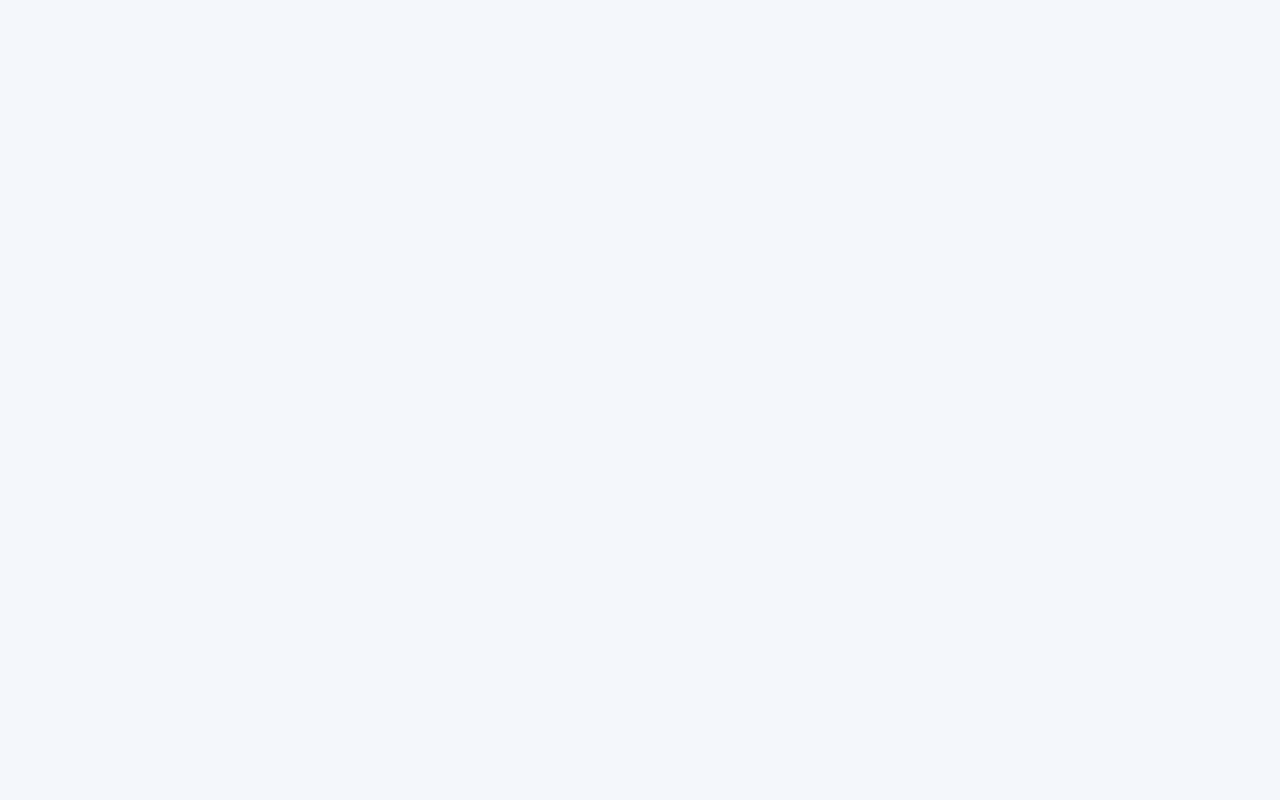
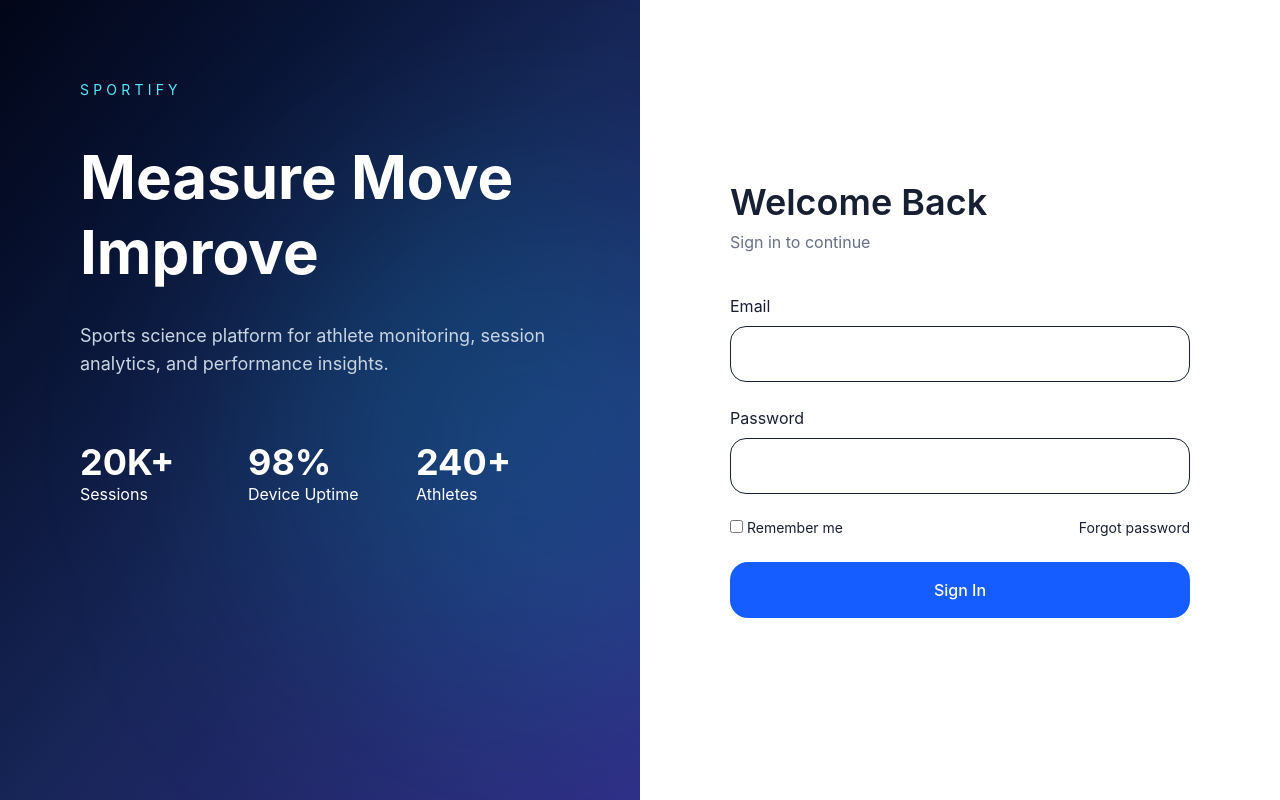
Before and after one commit to kongdf123/Kiwi.Sportify, a Vue app: page /login in a window 1280 px wide. Before the commit this address had no page. Built offline with nearby package versions, Linux system fonts and the light colour scheme.

Commit message:
feat: Create login page

```diff
--- a/src/router/index.ts
+++ b/src/router/index.ts
@@ -4,14 +4,14 @@ import { createRouter, createWebHistory } from "vue-router";
 const router = createRouter({
 	history: createWebHistory(import.meta.env.BASE_URL),
 	routes: [
-		// {
-		//   path: "/",
-		//   redirect: "/login",
-		// },
-		// {
-		//   path: "/login",
-		//   component: () => import("../views/login/LoginView.vue"),
-		// },
+		{
+		  path: "/",
+		  redirect: "/login",
+		},
+		{
+		  path: "/login",
+		  component: () => import("@/views/auth/LoginView.vue"),
+		},
 		// {
 		// 	path: "",
 		// 	redirect: "/dashboard",
--- /dev/null
+++ b/src/stores/auth.store.ts
@@ -0,0 +1,20 @@
+import { defineStore } from "pinia";
+
+export const useAuthStore = defineStore(
+	"auth",
+
+	{
+		state: () => ({
+			token: null as string | null,
+		}),
+
+		getters: {
+			isLoggedIn: (state) => state.token !== null,
+		},
+		actions: {
+			login() {
+				this.token = "mock";
+			},
+		},
+	},
+);
--- /dev/null
+++ b/src/views/auth/LoginView.vue
@@ -0,0 +1,12 @@
+<script setup lang="ts">
+import LoginHero from "./components/LoginHero.vue";
+import LoginForm from "./components/LoginForm.vue";
+</script>
+
+<template>
+	<div class="min-h-screen grid grid-cols-2">
+		<LoginHero />
+
+		<LoginForm />
+	</div>
+</template>
--- /dev/null
+++ b/src/views/auth/components/LoginForm.vue
@@ -0,0 +1,59 @@
+<script setup lang="ts">
+import { reactive } from "vue";
+import { useRouter } from "vue-router";
+import BaseButton from "@/shared/ui/BaseButton.vue";
+
+const router = useRouter();
+
+const form = reactive({
+	email: "",
+	password: "",
+});
+
+function login() {
+	router.push("/dashboard");
+}
+</script>
+
+<template>
+	<section class="flex items-center justify-center bg-[var(--surface)]">
+		<div class="w-[460px]">
+			<div class="text-4xl font-semibold">Welcome Back</div>
+
+			<div class="mt-2 text-[var(--text-soft)]">Sign in to continue</div>
+
+			<form class="mt-10 space-y-6" @submit.prevent="login">
+				<div>
+					<label> Email </label>
+
+					<input
+						v-model="form.email"
+						class="mt-2 w-full h-14 rounded-2xl border px-5"
+					/>
+				</div>
+
+				<div>
+					<label> Password </label>
+
+					<input
+						type="password"
+						v-model="form.password"
+						class="mt-2 w-full h-14 rounded-2xl border px-5"
+					/>
+				</div>
+
+				<div class="flex justify-between text-sm">
+					<label>
+						<input type="checkbox" />
+
+						Remember me
+					</label>
+
+					<button>Forgot password</button>
+				</div>
+
+				<BaseButton class="w-full h-14"> Sign In </BaseButton>
+			</form>
+		</div>
+	</section>
+</template>
--- /dev/null
+++ b/src/views/auth/components/LoginHero.vue
@@ -0,0 +1,41 @@
+<template>
+	<section
+		class="relative overflow-hidden bg-gradient-to-br from-slate-950 via-blue-950 to-indigo-900 text-white p-20"
+	>
+		<div class="relative z-10 max-w-xl">
+			<div class="text-sm uppercase tracking-[0.3em] text-cyan-300">
+				SPORTIFY
+			</div>
+
+			<h1 class="mt-10 text-6xl font-bold leading-tight">
+				Measure Move Improve
+			</h1>
+
+			<p class="mt-8 text-lg text-slate-300">
+				Sports science platform for athlete monitoring, session
+				analytics, and performance insights.
+			</p>
+
+			<div class="mt-16 grid grid-cols-3 gap-6">
+				<div>
+					<div class="text-4xl font-bold">20K+</div>
+					<div>Sessions</div>
+				</div>
+
+				<div>
+					<div class="text-4xl font-bold">98%</div>
+					<div>Device Uptime</div>
+				</div>
+
+				<div>
+					<div class="text-4xl font-bold">240+</div>
+					<div>Athletes</div>
+				</div>
+			</div>
+		</div>
+
+		<div
+			class="absolute right-[-160px] top-[180px] h-[520px] w-[520px] rounded-full bg-cyan-500/20 blur-[120px]"
+		/>
+	</section>
+</template>
```
